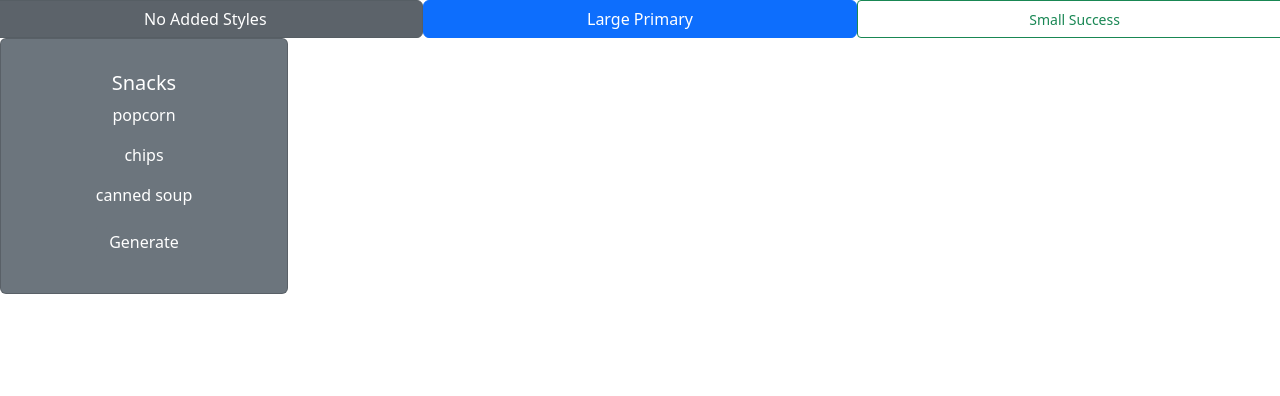
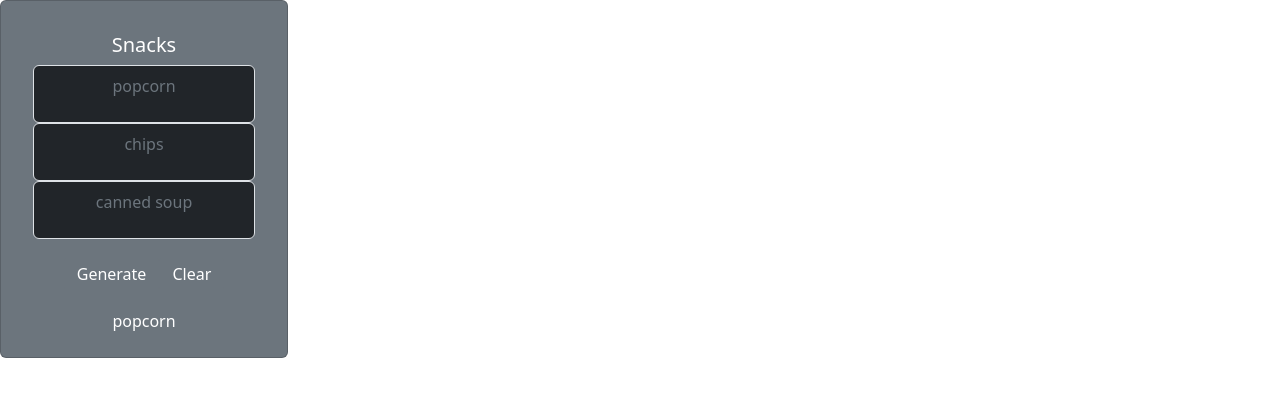
Before and after one commit to pjduri-practice/feedme-react, a React (Create React App) app: page / in a window 1280 px wide. Both pictures are taken after a click on the button "Generate". Shown: the top 396 px of the page. Built offline with nearby package versions, Linux system fonts and the light colour scheme.

Commit message:
choice list had working randomizer and clear buttons, state in FeedMeNow default component

```diff
--- a/src/App.js
+++ b/src/App.js
@@ -2,33 +2,18 @@
 import './App.css'
 import { Button } from 'reactstrap'
 import FeedMeNow from './components/FeedMeNow/FeedMeNow'
+import { useState } from 'react'
 
-// TODO install bootstrap
-// TODO create components
-// TODO set up data layer for development.
-const TesterButton = () => {
-  const clickAlert = () => alert('Congratulations, you just clicked a button!  Click another one!')
-  return <Button className='col col-4' onClick={clickAlert}>No Added Styles</Button>
-}
-
-const LargePrimary = () => {
-  const clickAlert = () => alert('Congratulations, you clicked a big blue button!  Click another one!')
-  return <Button className='col col-4' color='primary' size='large' onClick={clickAlert}>Large Primary</Button>
-}
-
-const SmallOutlineSuccess = () => {
-  const clickAlert = () => alert('Congratulations, you clicked a little green button!  Click another one!')
-  return <Button className='col col-4' color='success' size='sm' outline onClick={clickAlert}>Small Success</Button>
-}
+// TODO ChoiceListGroup
+// TODO Navigation
 
 function App() {
+
   return (
     <div className="App">
       <header>
         <div className='row'>
-          <TesterButton />
-          <LargePrimary />
-          <SmallOutlineSuccess />
+          {/* <Navigation /> */}
         </div>
       </header>
       <main>
--- a/src/components/FeedMeNow/ChoiceList.js
+++ b/src/components/FeedMeNow/ChoiceList.js
@@ -1,11 +1,17 @@
+import { useState } from "react"
 import { Option } from "./Option"
 import {
     Card, CardImg, CardText, CardBody,
-    CardTitle, CardSubtitle, Button
+    CardTitle, CardSubtitle, Button, ListGroup, ListGroupItem
 } from "reactstrap"
 
+export function ChoiceList({
+    choiceList,
+    options,
+    getRandomOption,
+    randomOption,
+    clearRandomOption }) {
 
-export function ChoiceList({ choiceList, options }) {
     return (
         <>
             <Card
@@ -21,12 +27,20 @@ export function ChoiceList({ choiceList, options }) {
                         {choiceList.name}
                     </CardTitle>
                     <CardText>
-                        {options.map((o) => <Option key={o.id} option={o.name} />)}
+                        {options.map((o) =>
+                            <ListGroup>
+                                <ListGroupItem className="bg-dark text-secondary">
+                                    <Option key={o.id} option={o.name} />
+                                </ListGroupItem>
+                            </ListGroup>
+                        )}
                     </CardText>
-                    <Button>
+                    <Button onClick={getRandomOption} >
                         Generate
                     </Button>
+                    {randomOption && <Button onClick={clearRandomOption} >Clear</Button>}
                 </CardBody>
+                {randomOption && <CardTitle>{randomOption.name}</CardTitle>}
             </Card>
         </>
     )
--- a/src/components/FeedMeNow/FeedMeNow.js
+++ b/src/components/FeedMeNow/FeedMeNow.js
@@ -1,16 +1,25 @@
-// import { useState } from "react"
-import { Option } from "./Option"
+import { useState } from "react"
 import allOptions from '../data/options.json'
 import { ChoiceList } from "./ChoiceList"
 import choiceLists from '../data/choice-lists.json'
 
-export default function FeedMeNow({id}) {
+export default function FeedMeNow({ id }) {
+
     const options = allOptions.filter((o) => o.choiceListId == parseInt(id))
     const choiceList = choiceLists.find(c => c.id === parseInt(id))
+    const [randomOption, setRandomOption] = useState(null)
+    const getRandomIndex = () => Math.floor(Math.random() * options.length)
+    const getRandomOption = () => { setRandomOption(options[getRandomIndex()]) }
+    const clearRandomOption = () => { setRandomOption(null) }
+
     return (
         <>
-        <ChoiceList key={choiceList.id} choiceList={choiceList} options={options} />
-        {/* {options.map((o) => <Option key={o.id} option={o.name} />)} */}
+            <ChoiceList key={choiceList.id}
+                choiceList={choiceList}
+                options={options}
+                getRandomOption={getRandomOption}
+                randomOption={randomOption}
+                clearRandomOption={clearRandomOption} />
         </>
     )
 }
```
